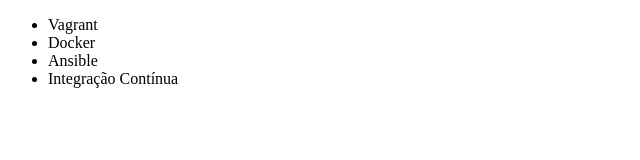
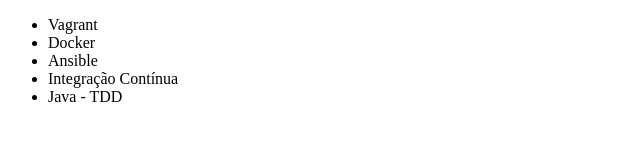
Before and after one commit to MatheuSilvaBrr/alura-git, a plain HTML site: page index.html in a window 1280 px wide. Shown: the full height of the page, 0-640 px from the left. Drawn offline with Linux system fonts and the light colour scheme.

Commit message:
Incluindo o curso Java - TDD

```diff
--- a/index.html
+++ b/index.html
@@ -10,6 +10,7 @@
         <li>Docker</li>
         <li>Ansible</li>
         <li>Integração Contínua</li>
+        <li>Java - TDD</li>
     </ul>
 </body>
 </html>
```
Also changed, not shown: .gitignore.txt (added).
